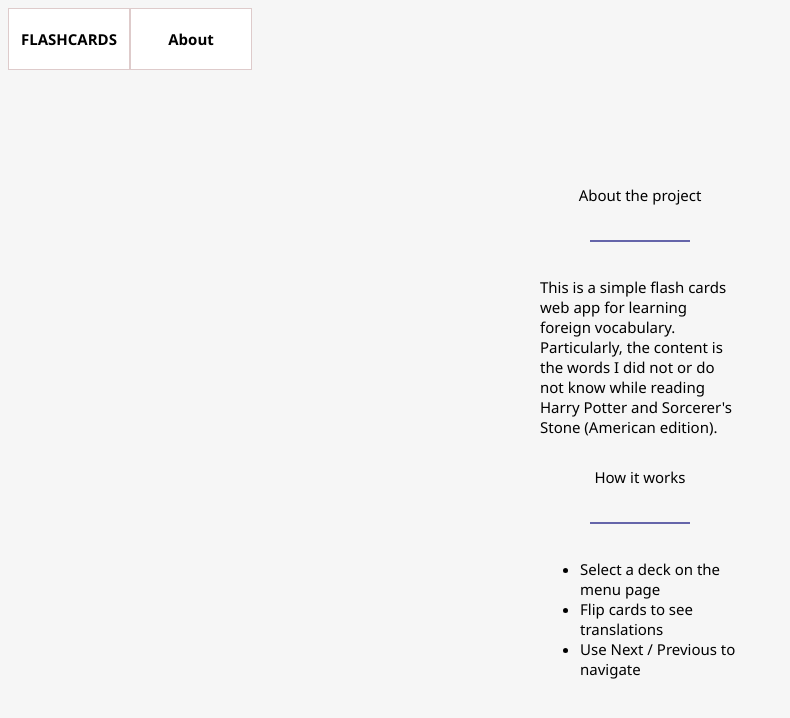
After one commit to siabeam/flash-cards-vocabulary, a Flask app: page /about in a window 1280 px wide. The commit adds this page. Shown: the top 718 px of the page, without its empty margins (0-790 px from the left). Run offline with Flask 3, Linux system fonts and the light colour scheme.

Commit message:
about menu pages added

```diff
--- a/app.py
+++ b/app.py
@@ -4,7 +4,15 @@ app = Flask(__name__)
 
 @app.route("/")
 def index():
-    return render_template("index.html")
+    return render_template("menu.html")
+
+@app.route("/about")
+def about():
+    return render_template("about.html")
+
+@app.route("/cards")
+def menu():
+    return render_template("cards.html")
 
 if __name__ == "__main__":
     app.run(debug=True)
--- /dev/null
+++ b/static/about.css
@@ -0,0 +1,25 @@
+body {
+    background-color: rgb(246, 246, 246);
+    font-family: 'Segoe UI', Tahoma, Geneva, Verdana, sans-serif;
+}
+
+
+.main-div-container{
+    display: flex;
+    flex-direction: column;
+    justify-content: center;
+    align-items: center;
+    width:200px;
+    margin: auto;
+    margin-top: 100px;
+    font-size: 15px;
+    font-weight: 300;
+}
+
+.styled-hr{
+  border: none;
+  height: 2px;
+  background-color: rgb(101, 101, 170);
+  width: 50%;
+  margin: 20px auto;
+}
--- /dev/null
+++ b/static/header.css
@@ -0,0 +1,31 @@
+.header {
+    display: flex;
+}
+
+.header div{
+    height: 50px;
+    min-width: 100px;
+    display: flex;
+    justify-content: center;
+    align-items: center;
+    cursor:pointer;
+    background-color: white;
+    border: 1px solid rgb(222, 203, 203);
+    padding: 5px 10px;
+    font-size: 15px;
+    font-weight: 600;
+}
+
+.header div:hover{
+    background-color: rgb(252, 247, 233);
+}
+
+.header div:active{
+    background-color: rgb(255, 187, 0);
+    color:white
+}
+
+.header a{
+    text-decoration: none;
+    color: black;
+}
--- /dev/null
+++ b/templates/about.html
@@ -0,0 +1,38 @@
+<!DOCTYPE html>
+
+<html>
+    <head>
+        <title>About</title>
+        <link rel="stylesheet" href="../static/about.css">
+        <link rel="stylesheet" href="../static/header.css">
+    </head>
+
+    <body>
+
+    <div class="header">
+        <a href="/"><div>FLASHCARDS</div></a>
+        <a href="/about"><div>About</div></a>
+    </div>
+
+    <div class="main-div-container">
+        <p>About the project</p>
+        <hr class="styled-hr">
+        <p>
+        This is a simple flash cards web app for learning foreign vocabulary.
+        Particularly, the content is the words I did not or do not know while
+        reading Harry Potter and Sorcerer's Stone (American edition).
+        </p>
+
+        <p>How it works</p>
+        <hr class="styled-hr">
+        <ul>
+        <li>Select a deck on the menu page</li>
+        <li>Flip cards to see translations</li>
+        <li>Use Next / Previous to navigate</li>
+        </ul>
+
+    </div>
+
+    </body>
+
+</html>
```
Also changed, not shown: static/menu.css (added, +51 -0 lines), templates/cards.html (renamed from templates/index.html, +7 -1 lines), templates/menu.html (added, +26 -0 lines).
